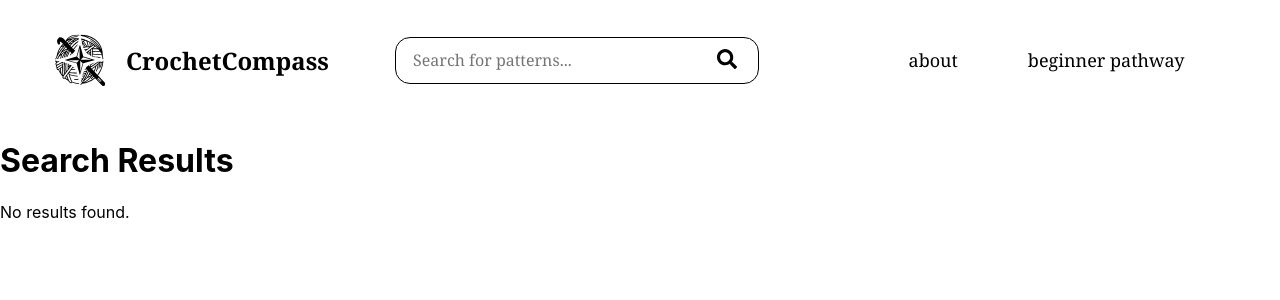
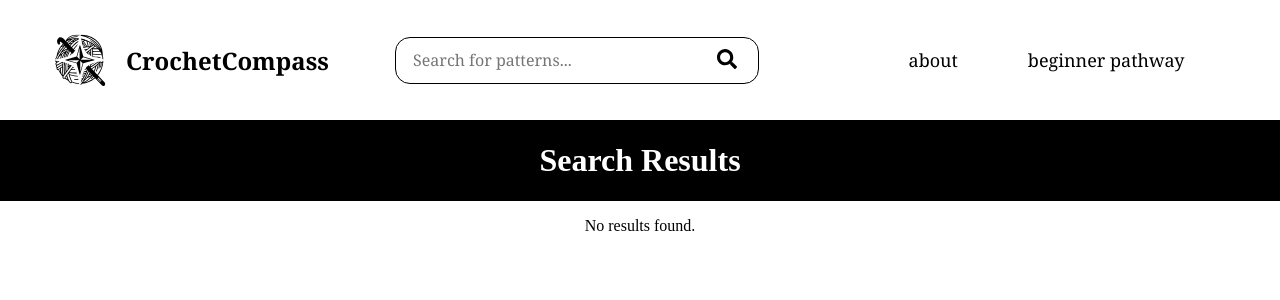
Before and after one commit to ellasyoung/crochet-compass, a React (Create React App) app in the folder client/: page /search-results in a window 1280 px wide. Shown: the top 300 px of the page. Built offline with nearby package versions, Linux system fonts and the light colour scheme.

Commit message:
Styling search results

```diff
--- a/client/src/App.js
+++ b/client/src/App.js
@@ -8,7 +8,7 @@ import {
 import Home from "./pages";
 import About from "./pages/about";
 import BeginnerPathway from "./pages/beginnerPathway";
-import SearchResults from "./pages/searchResults";
+import SearchResults from "./pages/SearchResults/index.js";
 
 function App() {
     return (
--- a/client/src/components/NavbarSearch/NavbarSearchElements.js
+++ b/client/src/components/NavbarSearch/NavbarSearchElements.js
@@ -100,3 +100,17 @@ export const NavLogo = styled.img`
         margin-left: 25px;
     }
 `;
+
+export const Divider = styled.div`
+    height: 1px;
+    background-color: black;
+    width: 100%;
+`;
+
+export const NavCont = styled.div`
+    width: 100%;
+    background-color: white;
+    z-index: 12;
+    position: sticky;
+    top: 0;
+`;
--- a/client/src/components/NavbarSearch/index.js
+++ b/client/src/components/NavbarSearch/index.js
@@ -6,6 +6,8 @@ import {
     Bars,
     NavMenu,
     NavLogo,
+    Divider,
+    NavCont,
 } from "./NavbarSearchElements";
 import LogoBlack from "../../assets/LogoBlack.svg";
 import NavSearchBar from "../NavSearchBar";
@@ -18,7 +20,7 @@ const NavbarSearch = () => {
     };
 
     return (
-        <>
+        <NavCont>
             <Nav>
                 <NavLogo src={LogoBlack} alt="" />
                 <NavTitle to="/" onClick={toggleMenu}>
@@ -35,7 +37,8 @@ const NavbarSearch = () => {
                     </NavLink>
                 </NavMenu>
             </Nav>
-        </>
+            <Divider></Divider>
+        </NavCont>
     );
 };
 
--- a/client/src/index.css
+++ b/client/src/index.css
@@ -1,8 +1,5 @@
 body {
   margin: 0;
-  font-family: -apple-system, BlinkMacSystemFont, 'Segoe UI', 'Roboto', 'Oxygen',
-    'Ubuntu', 'Cantarell', 'Fira Sans', 'Droid Sans', 'Helvetica Neue',
-    sans-serif;
   -webkit-font-smoothing: antialiased;
   -moz-osx-font-smoothing: grayscale;
 }
--- /dev/null
+++ b/client/src/pages/SearchResults/SearchResultsElements.js
@@ -0,0 +1,49 @@
+import styled from "styled-components";
+
+export const ResultsContainer = styled.div`
+    width: 90%;
+    margin-left: 5%;
+    display: flex;
+    flex-wrap: wrap;
+    justify-content: space-around;
+`;
+
+export const TitleContainter = styled.div`
+    width: 100%;
+    display: flex;
+    justify-content: center;
+    align-items: center;
+    background: black;
+    color: white;
+`;
+
+export const Title = styled.h1`
+    font-size: 32px;
+`;
+
+export const ImageContainer = styled.div`
+    width: 320px;
+    height: 180px;
+    border-radius: 14px;
+    overflow: hidden;
+    position: relative;
+`;
+
+export const Image = styled.img`
+    width: 100%;
+    height: 100%;
+    object-fit: cover;
+`;
+
+export const ResultBox = styled.div`
+    background-color: white;
+    box-shadow: 0 8px 16px rgba(0, 0, 0, 0.2);
+    border-radius: 18px;
+    padding: 20px;
+    margin: 20px;
+    transition: box-shadow 0.3s ease-in-out;
+    width: 320px;
+    &:hover {
+        box-shadow: 0 16px 32px rgba(0, 0, 0, 0.4);
+    }
+`;
--- /dev/null
+++ b/client/src/pages/SearchResults/index.js
@@ -0,0 +1,45 @@
+import React from 'react';
+import { useLocation } from 'react-router-dom';
+import NavbarSearch from "../../components/NavbarSearch";
+import {
+    ImageContainer,
+    Image,
+    ResultBox,
+    Title,
+    ResultsContainer,
+    TitleContainter,
+} from './SearchResultsElements';
+
+const SearchResults = () => {
+    const location = useLocation();
+    const { results } = location.state || { results: [] };
+
+    return (
+        <div>
+            <NavbarSearch />
+            <TitleContainter>
+                <Title>Search Results</Title>
+            </TitleContainter>
+            <ResultsContainer>
+                {results.length > 0 ? (
+                    results.map((pattern) => (
+                        <ResultBox key={pattern._id}>
+                            <ImageContainer>
+                                <Image
+                                    src={`https://img.youtube.com/vi/${pattern.ytid}/hqdefault.jpg`}
+                                    alt={`${pattern.title} thumbnail`}
+                                />
+                            </ImageContainer>
+                            <h3>{pattern.title}</h3>
+                            <p>Tags: {pattern.tags.join(', ')}</p>
+                        </ResultBox>
+                    ))
+                ) : (
+                    <p>No results found.</p>
+                )}
+            </ResultsContainer>
+        </div>
+    );
+};
+
+export default SearchResults;
--- a/client/src/pages/searchResults.js
+++ /dev/null
@@ -1,30 +0,0 @@
-import React from 'react';
-import { useLocation } from 'react-router-dom';
-import NavbarSearch from "../components/NavbarSearch";
-
-const SearchResults = () => {
-    const location = useLocation();
-    const { results } = location.state || { results: [] };
-
-    return (
-        <div>
-            <NavbarSearch></NavbarSearch>
-            <h1>Search Results</h1>
-            <div>
-                {results.length > 0 ? (
-                    results.map((pattern) => (
-                        <div key={pattern._id}>
-                            <h3>{pattern.title}</h3>
-                            <p>{pattern.desc}</p>
-                            <p>Tags: {pattern.tags.join(', ')}</p>
-                        </div>
-                    ))
-                ) : (
-                    <p>No results found.</p>
-                )}
-            </div>
-        </div>
-    );
-};
-
-export default SearchResults;
```
